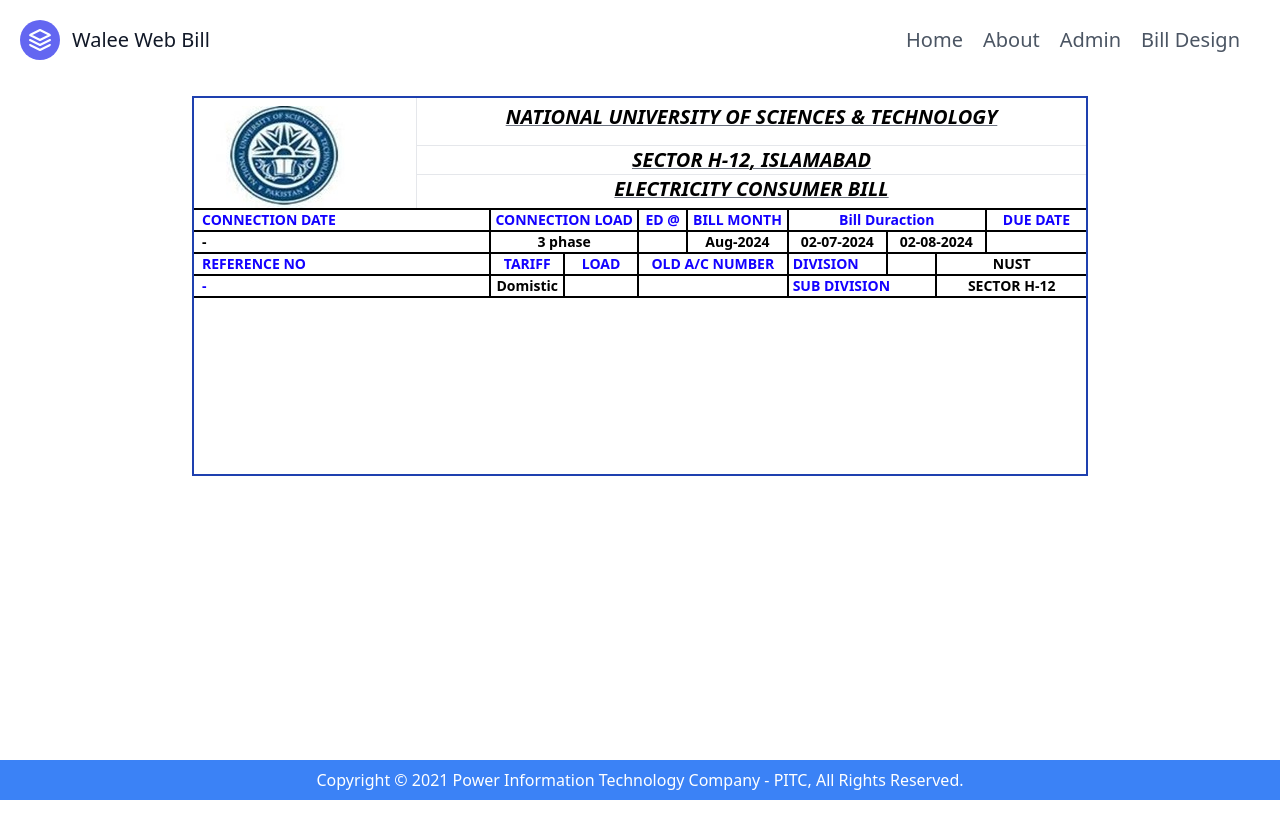
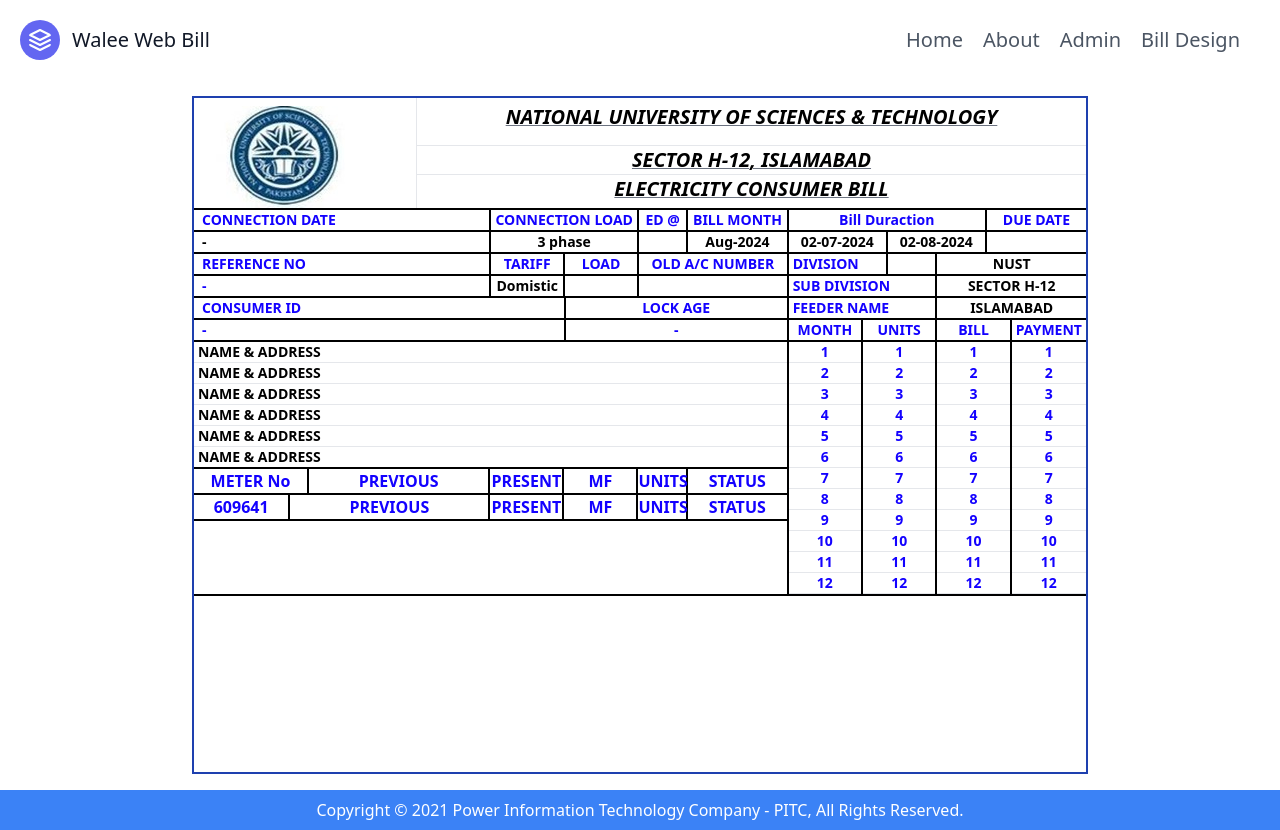
Before and after one commit to AllahRakha1234/Bill-Website-Walee, a React (Create React App) app in the folder BillWebsite/client/: page /billdesign in a window 1280 px wide. Before the commit the page ends 800 px from the top, so only its background shows below. Built offline with nearby package versions, Linux system fonts and the light colour scheme.

Commit message:
address section

```diff
--- a/BillWebsite/client/src/components/BillDesign.js
+++ b/BillWebsite/client/src/components/BillDesign.js
@@ -2,7 +2,7 @@
 
 const BillDesign = () => {
   return (
-    <div className="my-4 border-2 border-blue-800 max-w-4xl mx-auto">
+    <div className="my-4 border-2 border-blue-800 max-w-4xl mx-auto pb-44">
       {/* <-- HEADER SECTION --> */}
       <div className="headerSection grid grid-cols-8 text-center">
         {/* Left Side with NUST Logo */}
@@ -41,20 +41,24 @@
       </div>
 
       {/* <-- BILL INFORMATION SECTION --> */}
-      <div className="billInformationSection grid grid-cols-12 text-center mb-44">
+      <div className="billInformationSection grid grid-cols-12 text-center">
         {/* Left Side */}
         <div className="leftSide col-span-4 border-2 border-l-0 border-b-0 border-black ">
+          {/* Div 1 */}
           <div className="uppercase pl-2 text-start text-sm text-[#1301ff] font-semibold border-b-2 border-black">
             Connection Date
           </div>
+          {/* Div 2 */}
 
           <div className="uppercase pl-2 text-start text-sm font-semibold border-b-2 border-black">
             -
           </div>
+          {/* Div 3 */}
 
           <div className="uppercase pl-2 text-start text-sm text-[#1301ff] font-semibold border-b-2 border-black">
             REFERENCE NO
           </div>
+          {/* Div 4 */}
 
           <div className="uppercase pl-2 text-start text-sm text-[#1301ff] font-semibold border-b-2 border-black">
             -
@@ -63,6 +67,7 @@
 
         {/* Middle Side */}
         <div className="middleSide col-span-4 border-2 border-l-0 border-b-0 border-black ">
+          {/* Div 1 */}
           <div className="uppercase text-center text-sm text-[#1301ff] font-semibold border-b-2 border-black">
             <div className="grid grid-flow-col grid-cols-12">
               <div className="col-span-6 border-r-2 border-black">
@@ -74,7 +79,7 @@
               <div className="col-span-4">Bill Month</div>
             </div>
           </div>
-
+          {/* Div 2 */}
           <div className="text-center text-sm font-semibold border-b-2 border-black">
             <div className="grid grid-flow-col grid-cols-12">
               <div className="col-span-6 border-r-2 border-black">3 phase</div>
@@ -84,7 +89,7 @@
               <div className="col-span-4">Aug-2024</div>
             </div>
           </div>
-
+          {/* Div 3*/}
           <div className="uppercase text-center text-sm text-[#1301ff] font-semibold border-b-2 border-black">
             <div className="grid grid-flow-col grid-cols-12">
               <div className="col-span-3 border-r-2 border-black">Tariff</div>
@@ -94,7 +99,7 @@
               <div className="col-span-6">OLD A/C NUMBER</div>
             </div>
           </div>
-
+          {/* Div 4 */}
           <div className="text-center text-sm font-semibold border-b-2 border-black">
             <div className="grid grid-flow-col grid-cols-12">
               <div className="col-span-3 border-r-2 border-black">Domistic</div>
@@ -121,9 +126,13 @@
           {/* Div 2 */}
           <div className="text-center text-sm font-semibold border-b-2 border-black">
             <div className="grid grid-flow-col grid-cols-12">
-              <div className="col-span-4 border-r-2 border-black">02-07-2024</div>
+              <div className="col-span-4 border-r-2 border-black">
+                02-07-2024
+              </div>
 
-              <div className="col-span-4 border-r-2 border-black">02-08-2024</div>
+              <div className="col-span-4 border-r-2 border-black">
+                02-08-2024
+              </div>
 
               <div className="col-span-4"></div>
             </div>
@@ -131,7 +140,9 @@
           {/* Div 3 */}
           <div className="text-sm font-semibold border-b-2 border-black">
             <div className="grid grid-flow-col grid-cols-12">
-              <div className="uppercase text-[#1301ff] text-left pl-1 col-span-4 border-r-2 border-black">DIVISION</div>
+              <div className="uppercase text-[#1301ff] text-left pl-1 col-span-4 border-r-2 border-black">
+                DIVISION
+              </div>
 
               <div className="col-span-2 border-r-2 border-black"></div>
 
@@ -141,13 +152,210 @@
           {/* Div 4 */}
           <div className="text-sm font-semibold border-b-2 border-black">
             <div className="grid grid-flow-col grid-cols-12">
-              <div className="uppercase text-[#1301ff] text-left pl-1 col-span-6 border-r-2 border-black">SUB DIVISION</div>
+              <div className="uppercase text-[#1301ff] text-left pl-1 col-span-6 border-r-2 border-black">
+                SUB DIVISION
+              </div>
 
               <div className="col-span-6">SECTOR H-12</div>
             </div>
           </div>
         </div>
       </div>
+
+      {/* <-- CONSUMER ID TO MONTH, UNITS, BILL PAYMENT (ONLY TITLES) --> */}
+      <div className="consumerIdToPaymentSection grid grid-cols-12 text-center ">
+        {/* Left Side */}
+        <div className="leftSide col-span-5">
+          {/* Div 1 */}
+          <div className="uppercase pl-2 text-start text-sm text-[#1301ff] font-semibold border-r-2 border-b-2 border-black">
+            CONSUMER ID
+          </div>
+          {/* Div 2 */}
+          <div className="uppercase pl-2 text-start text-sm text-[#1301ff] font-semibold border-r-2 border-b-2 border-black">
+            -
+          </div>
+        </div>
+
+        {/* Middle Side */}
+        <div className="middleSide col-span-3">
+          {/* Div 1 */}
+          <div className="uppercase text-center text-sm text-[#1301ff] font-semibold border-r-2 border-b-2 border-black">
+            LOCK AGE
+          </div>
+          {/* Div 2 */}
+          <div className="uppercase text-center text-sm text-[#1301ff] font-semibold border-r-2 border-b-2 border-black">
+            -
+          </div>
+        </div>
+
+        {/* Right Side */}
+        <div className="middleSide col-span-4">
+          {/* Div 1 */}
+          <div className="grid grid-flow-col grid-cols-12">
+            <div className="uppercase pl-1 text-left text-sm text-[#1301ff] font-semibold col-span-6 border-b-2 border-r-2 border-black">
+              FEEDER NAME
+            </div>
+            <div className="col-span-6 text-sm text-center font-semibold border-b-2 border-black">
+              ISLAMABAD
+            </div>
+          </div>
+          {/* Div 2 */}
+          <div className="grid grid-flow-col grid-cols-12">
+            <div className="uppercase text-center text-sm text-[#1301ff] font-semibold col-span-3 border-b-2 border-r-2 border-black">
+              MONTH
+            </div>
+            <div className="uppercase text-center text-sm text-[#1301ff] font-semibold col-span-3 border-b-2 border-r-2 border-black">
+              UNITS
+            </div>
+            <div className="col-span-3 text-[#1301ff] text-sm text-center font-semibold border-b-2 border-r-2 border-black">
+              BILL
+            </div>
+            <div className="uppercase text-center text-sm text-[#1301ff] font-semibold col-span-3 border-b-2 border-black">
+              PAYMENT
+            </div>
+          </div>
+        </div>
+      </div>
+
+      {/* ADDRESS AND DETAILS(MONTH, UNITS, BILL PAYMENT) SECTION */}
+
+      <div className="addressAndDetailsSection grid grid-cols-12">
+        {/* Left Side */}
+        <div className="col-span-8 border-b-2 border-r-2 border-black">
+          {/* Upper Part */}
+          <div className="border-b-2 border-black">
+            <div className="uppercase border-b pl-1 text-left text-sm font-semibold ">
+              NAME & ADDRESS
+            </div>
+            <div className="uppercase border-b pl-1 text-left text-sm font-semibold ">
+              NAME & ADDRESS
+            </div>
+            <div className="uppercase border-b pl-1 text-left text-sm font-semibold ">
+              NAME & ADDRESS
+            </div>
+            <div className="uppercase border-b pl-1 text-left text-sm font-semibold ">
+              NAME & ADDRESS
+            </div>
+            <div className="uppercase border-b pl-1 text-left text-sm font-semibold ">
+              NAME & ADDRESS
+            </div>
+            <div className="uppercase pl-1 text-left text-sm font-semibold ">
+              NAME & ADDRESS
+            </div>
+          </div>
+          {/* Lower Part */}
+          <div className="grid grid-cols-8">
+            {/* Left 4 Cols */}
+            <div className="col-span-4 border-r-2 border-black">
+              <div className="grid grid-flow-col">
+                <div className="col-span-1 border-r-2 border-b-2 border-black text-center font-semibold text-[#1301ff]">
+                  METER No
+                </div>
+                <div className="col-span-3 border-b-2 border-black text-center font-semibold text-[#1301ff]">
+                  PREVIOUS
+                </div>
+              </div>
+            </div>
+            {/* Right 4 Cols */}
+            <div className="col-span-4">
+              <div className="grid grid-flow-col grid-cols-12">
+                <div className="col-span-3 border-r-2 border-b-2 border-black text-center font-semibold text-[#1301ff]">
+                  PRESENT
+                </div>
+                <div className="col-span-3 border-r-2 border-b-2 border-black text-center font-semibold text-[#1301ff]">
+                  MF
+                </div>
+                <div className="col-span-2 border-r-2 border-b-2 border-black text-center font-semibold text-[#1301ff]">
+                  UNITS
+                </div>
+                <div className="col-span-5 border-b-2 border-black text-center font-semibold text-[#1301ff]">
+                  STATUS
+                </div>
+              </div>
+            </div>
+          </div>
+
+          {/* EXPLAINATION OF LOWER PART - 4 COLS == METER No PREVIOUS PRESENT MF UNITS STATUS */}
+          <div className="grid grid-cols-8">
+            {/* Left 4 Cols - Description */}
+            <div className="col-span-4 border-r-2 border-black">
+              <div className="grid grid-flow-col">
+                <div className="col-span-1 border-r-2 border-b-2 border-black text-center font-semibold text-[#1301ff]">
+                609641
+                </div>
+                <div className="col-span-3 border-b-2 border-black text-center font-semibold text-[#1301ff]">
+                  PREVIOUS
+                </div>
+              </div>
+            </div>
+            {/* Right 4 Cols - Description */}
+            <div className="col-span-4">
+              <div className="grid grid-flow-col grid-cols-12">
+                <div className="col-span-3 border-r-2 border-b-2 border-black text-center font-semibold text-[#1301ff]">
+                  PRESENT
+                </div>
+                <div className="col-span-3 border-r-2 border-b-2 border-black text-center font-semibold text-[#1301ff]">
+                  MF
+                </div>
+                <div className="col-span-2 border-r-2 border-b-2 border-black text-center font-semibold text-[#1301ff]">
+                  UNITS
+                </div>
+                <div className="col-span-5 border-b-2 border-black text-center font-semibold text-[#1301ff]">
+                  STATUS
+                </div>
+              </div>
+            </div>
+          </div>
+        </div>
+
+        {/* Right Side */}
+        <div className="col-span-4">
+          <div className="grid grid-flow-col grid-cols-8">
+            {/* Month Values */}
+            <div className="uppercase text-center text-sm text-[#1301ff] font-semibold col-span-2 border-b-2 border-r-2 border-black">
+              {[1, 2, 3, 4, 5, 6, 7, 8, 9, 10, 11, 12].map((m, index) => {
+                return (
+                  <div className="border-b" id={index}>
+                    {m}
+                  </div>
+                );
+              })}
+            </div>
+            {/* Units Values */}
+            <div className="uppercase text-center text-sm text-[#1301ff] font-semibold col-span-2 border-b-2 border-r-2 border-black">
+              {[1, 2, 3, 4, 5, 6, 7, 8, 9, 10, 11, 12].map((m, index) => {
+                return (
+                  <div className="border-b" id={index}>
+                    {m}
+                  </div>
+                );
+              })}
+            </div>
+            {/* Bill Values */}
+            <div className="text-[#1301ff] text-sm text-center font-semibold col-span-2 border-b-2 border-r-2 border-black">
+              {[1, 2, 3, 4, 5, 6, 7, 8, 9, 10, 11, 12].map((m, index) => {
+                return (
+                  <div className="border-b" id={index}>
+                    {m}
+                  </div>
+                );
+              })}
+            </div>
+            {/* Payment Values */}
+            <div className="uppercase text-center text-sm text-[#1301ff] font-semibold col-span-2 border-b-2 border-black">
+              {[1, 2, 3, 4, 5, 6, 7, 8, 9, 10, 11, 12].map((m, index) => {
+                return (
+                  <div className="border-b" id={index}>
+                    {m}
+                  </div>
+                );
+              })}
+            </div>
+          </div>
+        </div>
+      </div>
+
+      {/* EXPLAINATION OF ABOVE LEFT SIDE - LOWER PART - 4 COLS */}
 
       {/* Charges Breakdown Section */}
       {/* <div className="border-t border-gray-300 pt-4 mb-6">
```
